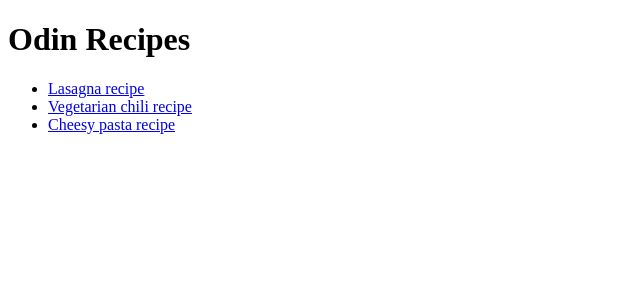
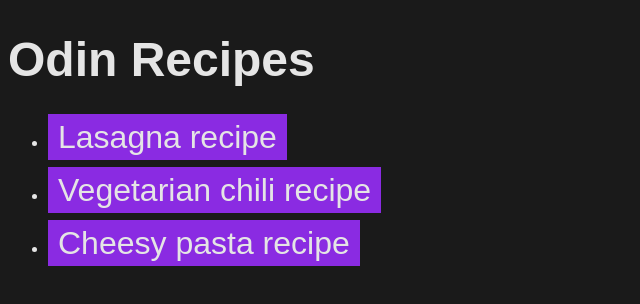
Before and after one commit to Devv0710/odin-recipes, a plain HTML site: page index.html in a window 1280 px wide. Shown: the whole page, without its empty margins (0-640 px from the left). Drawn offline with Linux system fonts and the light colour scheme.

Commit message:
Added styles to the recipe pages and index.html

```diff
--- a/index.html
+++ b/index.html
@@ -3,11 +3,12 @@
   <head>
     <meta charset="UTF-8" />
     <meta name="viewport" content="width=device-width, initial-scale=1.0" />
+    <link rel="stylesheet" href="./styles/styles.css" />
     <title>Recipes</title>
   </head>
   <body>
-    <h1>Odin Recipes</h1>
-    <ul>
+    <h1 class="title">Odin Recipes</h1>
+    <ul class="recipes-container">
       <li>
         <a href="./recipes/lasagna.html">Lasagna recipe</a>
       </li>
--- /dev/null
+++ b/styles/styles.css
@@ -0,0 +1,27 @@
+html {
+  font-family: Arial, Helvetica, sans-serif;
+  font-size: 16px;
+}
+
+body {
+  background-color: rgb(26, 26, 26);
+  color: rgb(229, 229, 229);
+}
+
+a {
+  color: rgb(229, 229, 229);
+  text-decoration: none;
+  background-color: blueviolet;
+  padding: 5px 10px;
+}
+.title {
+  font-size: 3rem;
+}
+
+.recipes-container li {
+  margin-bottom: 1rem;
+}
+.recipes-container a {
+  font-size: 2rem;
+  background-color: blueviolet;
+}
```
Also changed, not shown: recipes/cheesy-tomato.html (+2 -0 lines), recipes/chili.html (+2 -0 lines), recipes/lasagna.html (+4 -0 lines).
